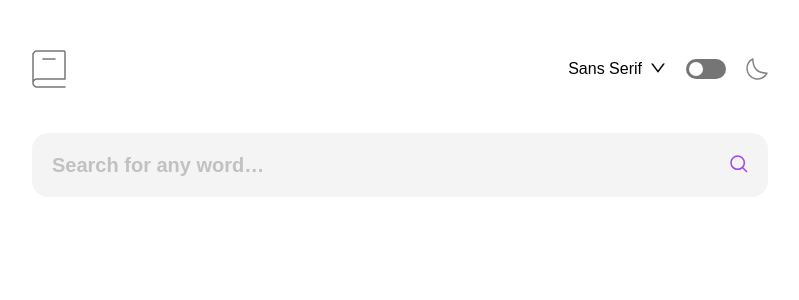
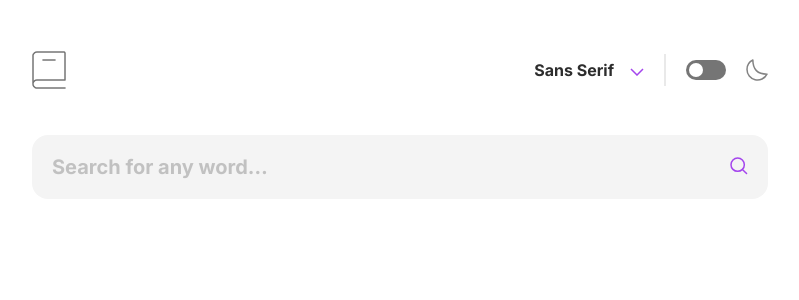
Before and after one commit to jvictorPS/Dicionario_Web, a React (Vite) app in the folder Dicionario_Web/: page / in a window 1280 px wide. Shown: the top 300 px of the page, without its empty margins (240-1039 px from the left). Built offline with nearby package versions, Linux system fonts and the light colour scheme.

Commit message:
funcionalidade para alterar fonte dinamicamente

```diff
--- a/Dicionario_Web/src/components/atoms/ListaDeDefinicoes/style.js
+++ b/Dicionario_Web/src/components/atoms/ListaDeDefinicoes/style.js
@@ -23,6 +23,6 @@ export const Titulo = styled.h3`
     font-size: 20px;
     font-style: normal;
     font-weight: 400;
-    color: ${props => props.theme.cores.textoSecundaria};;
+    color: ${props => props.theme.cores.textoSecundaria};
     margin-bottom: 25px;
 `
--- a/Dicionario_Web/src/components/molecules/Busca/style.js
+++ b/Dicionario_Web/src/components/molecules/Busca/style.js
@@ -28,13 +28,15 @@ export const Buscador = styled.input`
     appearance: none;
     -webkit-appearance: none;
     color: ${props => props.theme.cores.textoPrincipal};
+    font-family: ${props => props.theme.fonte};
     -moz-appearance: none;
 
     &::placeholder {
         color: ${props => props.theme.cores.textoPrincipal};
         font-size: 20px;
         font-weight: 700;
-        opacity: 0.25
+        opacity: 0.25;
+        font-family: ${props => props.theme.fonte}
     }
 `
 
--- a/Dicionario_Web/src/components/molecules/Cabecalho/index.jsx
+++ b/Dicionario_Web/src/components/molecules/Cabecalho/index.jsx
@@ -2,15 +2,18 @@
 
 import { useContext, useState } from 'react'
 import IconeLivro from '../../../assets/iconoir_book.png'
+import IconeSeta from '../../../assets/icon-arrow-down.svg'
 import Switch from 'react-switch'
 import { ThemeContext } from 'styled-components'
 
-import { DownOutlined } from '@ant-design/icons';
-import { Dropdown, Space } from 'antd';
+import { Dropdown } from 'antd';
 
 import {
         ContainerCabecalho,
         ContainerConfgCabecalho,
+        SpaceModificado,
+        Fonte,
+        Separador
 
     } from './style'
 
@@ -29,18 +32,19 @@ export default function Cabecalho({mudarTema , mudarFonte}) {
         {
             label: 'Sans Serif',
             key: 'Inter, sans-serif',
+            className: 'itens-menu',
         },
         {
             label: 'Serif',
             key: 'Lora, serif',
+            className: 'itens-menu',
         },
         {
             label: 'Mono',
             key: 'Inconsolata, monospace',
+            className: 'itens-menu',
         },
     ]
-
-    const corDoTexto = props => props.theme.cores.textoPrincipal
 
     return (
         <ContainerCabecalho>
@@ -53,24 +57,26 @@ export default function Cabecalho({mudarTema , mudarFonte}) {
                     menu={{
                         items,
                         onClick: onClick,
-                        style: {
-                            color: 'red',
-                        }
+                        style:{
+                            backgroundColor: cores.corInput,
+                        },
                     }}
 
                     >
 
                     <a onClick={(e) => e.preventDefault()}>
-                        <Space
-                            style={{
-                                color: {corDoTexto},
-                            }}
-                        >
+                        <SpaceModificado>
+
+                            <Fonte>
                             {fonteAtual}
-                            <DownOutlined />
-                        </Space>
+
+                            </Fonte>
+                            <img src={IconeSeta} alt="seta para baixo" />
+                        </SpaceModificado>
                     </a>
                 </Dropdown>
+
+                <Separador />
 
                 <Switch
                     onChange={mudarTema}
--- a/Dicionario_Web/src/components/molecules/Cabecalho/style.js
+++ b/Dicionario_Web/src/components/molecules/Cabecalho/style.js
@@ -1,10 +1,12 @@
 import styled from 'styled-components'
+import { Space } from 'antd'
 
 export const ContainerCabecalho = styled.header`
     margin-top: 50px;
     display: flex;
     justify-content: space-between;
     align-items: center;
+    height: 40px;
 `
 
 export const ContainerConfgCabecalho = styled.div`
@@ -12,3 +14,23 @@ export const ContainerConfgCabecalho = styled.div`
     align-items: center;
     gap: 20px;
 `
+
+export const SpaceModificado = styled(Space)`
+    color: ${props => props.theme.cores.textoPrincipal};
+    font-weight: 700;
+    width: 120px;
+    display: flex;
+    justify-content: space-between;
+    align-items: center;
+`
+
+export const Separador = styled.div`
+    border-right: 2px solid #E9E9E9;
+    height: 32px;
+`
+
+export const Fonte = styled.div`
+    width: 90px;
+    display: flex;
+    justify-content: flex-end
+`
--- a/Dicionario_Web/src/components/organism/Dicionario/style.js
+++ b/Dicionario_Web/src/components/organism/Dicionario/style.js
@@ -3,4 +3,5 @@ import styled from 'styled-components'
 export const ContainerDicionario = styled.div`
     width: 736px;
     margin: 0 auto;
+    font-family: ${props => props.theme.fonte};
 `
--- a/Dicionario_Web/src/styles/global.js
+++ b/Dicionario_Web/src/styles/global.js
@@ -5,7 +5,6 @@ const Global = createGlobalStyle`
     margin: 0;
     padding: 0;
     box-sizing: border-box;
-    font-family: 'poppins', sans-serif;
   }
 
   body {
@@ -13,6 +12,25 @@ const Global = createGlobalStyle`
     justify-content: center;
     background-color: ${props => props.theme.cores.fundo};
   }
+
+  .ant-dropdown .ant-dropdown-menu {
+    box-shadow:
+    0 6px 16px 0 ${props => props.theme.cores.sombra},
+    0 3px 6px -4px ${props => props.theme.cores.sombra},
+    0 9px 28px 8px ${props => props.theme.cores.sombra};
+  }
+
+  .ant-dropdown-menu-title-content {
+    color: ${props => props.theme.cores.textoPrincipal};
+    font-weight: 700;
+
+  }
+
+  .itens-menu {
+    :hover {
+      color: ${props => props.theme.cores.roxo};
+    }
+  }
 `
 
 export default Global
--- a/Dicionario_Web/src/styles/temas/dark.js
+++ b/Dicionario_Web/src/styles/temas/dark.js
@@ -12,6 +12,7 @@ export default {
         textoPrincipal: '#FFF',
         textoSecundaria: '#757575',
         corInput: '#1F1F1F',
-        corBotaoTema: '#A445ED'
+        corBotaoTema: '#A445ED',
+        sombra: 'rgba(164, 69, 237, 0.15)'
     }
 }
--- a/Dicionario_Web/src/styles/temas/light.js
+++ b/Dicionario_Web/src/styles/temas/light.js
@@ -11,5 +11,6 @@ export default {
         textoSecundaria: '#757575',
         corInput: '#F4F4F4',
         corBotaoTema: '#757575',
+        sombra: 'rgba(0, 0, 0, 0.10)',
     }
 }
```
